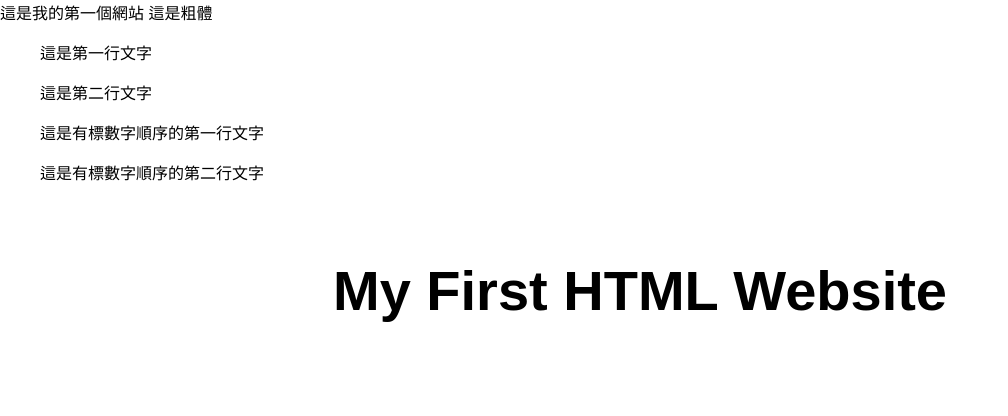
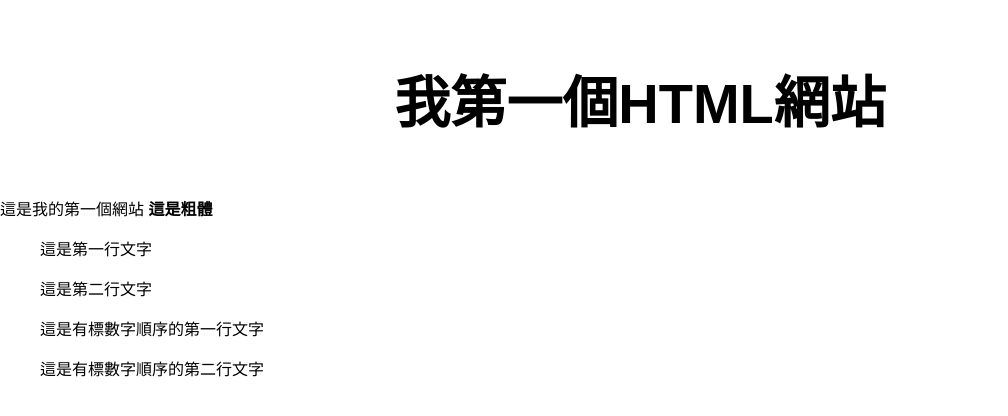
Before and after one commit to YenChiHo/MyNewSite, a website: page src/index.html in a window 1280 px wide. Shown: the whole page, without its empty margins (0-1008 px from the left). Drawn offline with Linux system fonts and the light colour scheme.

Commit message:
Update index.html

```diff
--- a/src/index.html
+++ b/src/index.html
@@ -7,9 +7,15 @@
   <link rel="stylesheet" href="styles.css">
   <title>My First HTML Website</title>
 </head>
+
 <body>
+  <main>
+    <h1>我第一個HTML網站</h1>
+  </main>
+
 這是我的第一個網站
-<bold>這是粗體</bold>
+<b>這是粗體</b>
+
 <ul>這是第一行文字</ul>
 <ul>這是第二行文字</ul>
 
@@ -17,10 +23,5 @@
 <ol>這是有標數字順序的第二行文字</ol>
 
 </body>
-<body>
-  <main>
-    <h1>My First HTML Website</h1>
-  </main>
-</body>
 
 </html>
```
